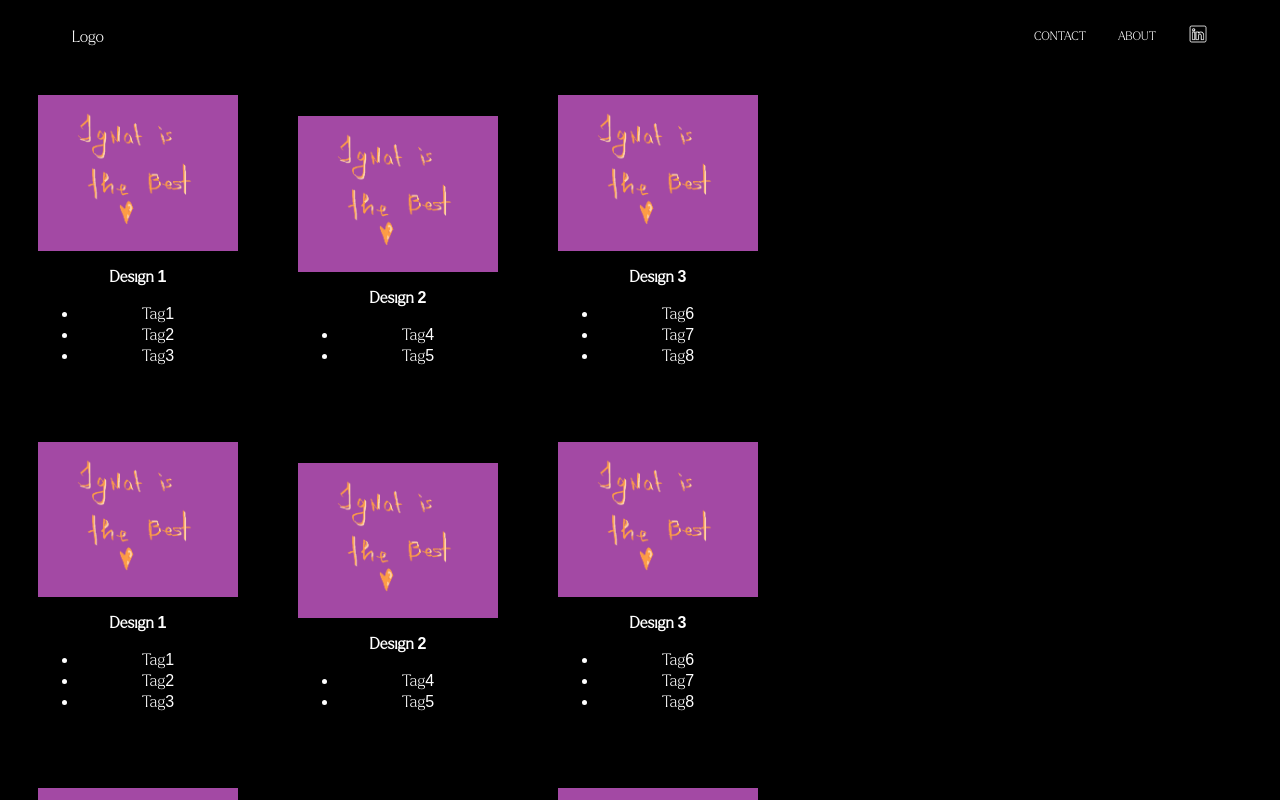
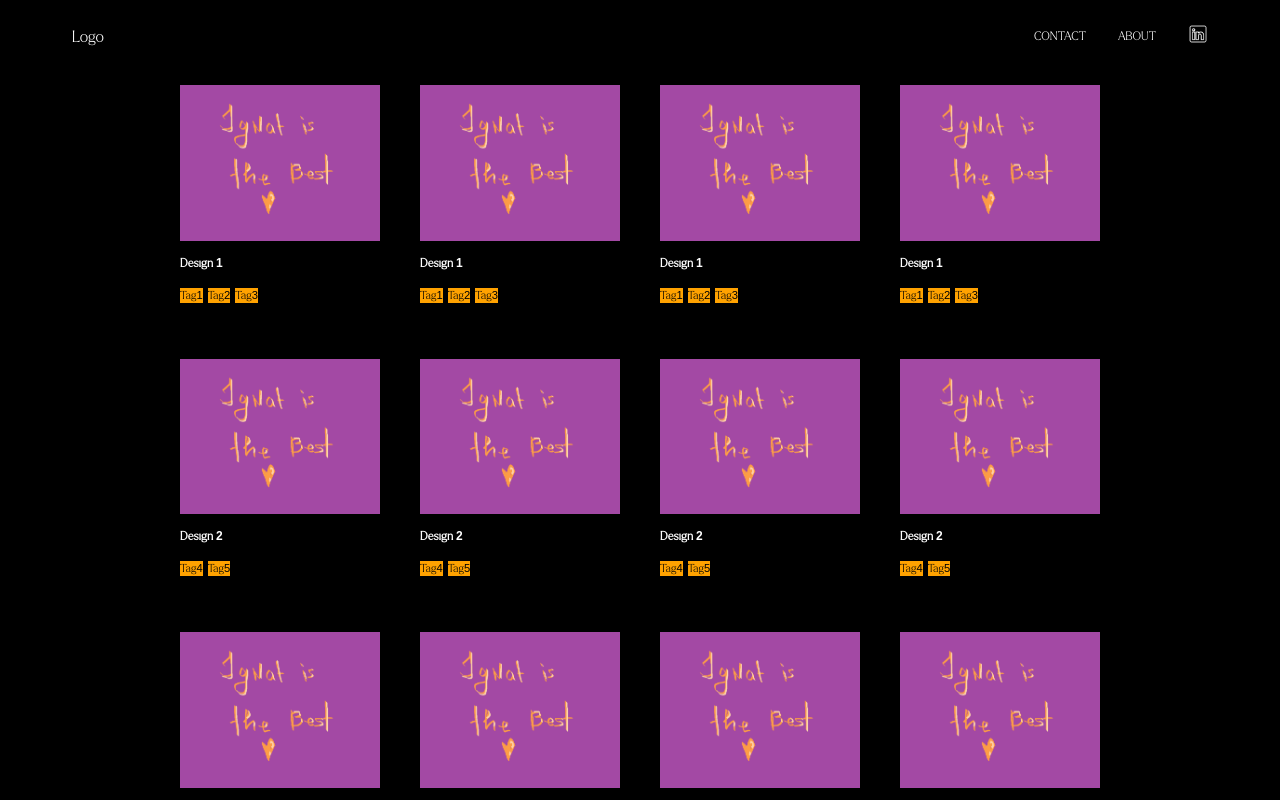
Before and after one commit to Etnim/GalleryWebsite, a React (Vite) app: page / in a window 1280 px wide. Shown: the top 800 px of the page. Built offline with nearby package versions, Linux system fonts and the light colour scheme.

Commit message:
Improved paddings

```diff
--- a/src/Gallery/DesignCard/DesignCard.module.css
+++ b/src/Gallery/DesignCard/DesignCard.module.css
@@ -1,12 +1,8 @@
 .card {
-  border: 1px solid hsl(0, 0, 80%);
-  border-radius: 10px;
-  box-shadow: 5px 5px 5px rgba(0, 0, 0, 0.068);
   padding: 20px;
-  margin: 10px;
-  text-align: center;
+  margin: 0;
+  text-align: left;
   max-width: 250px;
-  display: inline-block;
 }
 
 .card .cardImage {
@@ -16,8 +12,21 @@
 }
 
 .card .cardTitle {
-  font-family: "Larken-Thin",sans-serif;
-  font-size: 16px;
+  font-family: "Larken-Thin", sans-serif;
+  font-size: 12px;
   font-weight: bold;
   margin: 0px;
 }
+
+.tagList {
+  display: inline-flex;
+  padding-left: 0;
+  list-style: none;
+  gap: 5px;
+}
+
+.tagList li {
+  font-size: 0.7rem;
+  background-color: rgb(255, 162, 0);
+  color: black;
+}
--- a/src/Gallery/DesignCard/TagList.jsx
+++ b/src/Gallery/DesignCard/TagList.jsx
@@ -1,10 +1,11 @@
 import PropTypes from 'prop-types'
+import styles from "./DesignCard.module.css";
 
 function TagList({ tags = ["No tags available"] }) {
     tags.sort();
 
     return (
-        <ul>
+        <ul className={styles.tagList}>
             {tags.map(tag => (<li>{tag}</li>))}
         </ul>
     );
--- a/src/Gallery/Gallery.jsx
+++ b/src/Gallery/Gallery.jsx
@@ -20,11 +20,13 @@ function Gallery() {
     }]
 
     return (
-        <>
+        <div className="gallery">
             <GridColumn cards={listOfCards}></GridColumn>
             <GridColumn cards={listOfCards}></GridColumn>
             <GridColumn cards={listOfCards}></GridColumn>
-        </>
+            <GridColumn cards={listOfCards}></GridColumn>
+
+        </div>
     );
 }
 
--- a/src/index.css
+++ b/src/index.css
@@ -13,3 +13,11 @@ body{
     color: white;
     font-family: "Larken-Thin", sans-serif;
 }
+
+.gallery {
+    display: flex;
+    flex-wrap: wrap;
+    justify-content: center;
+    padding: 0;
+    margin: 0;
+}
```
